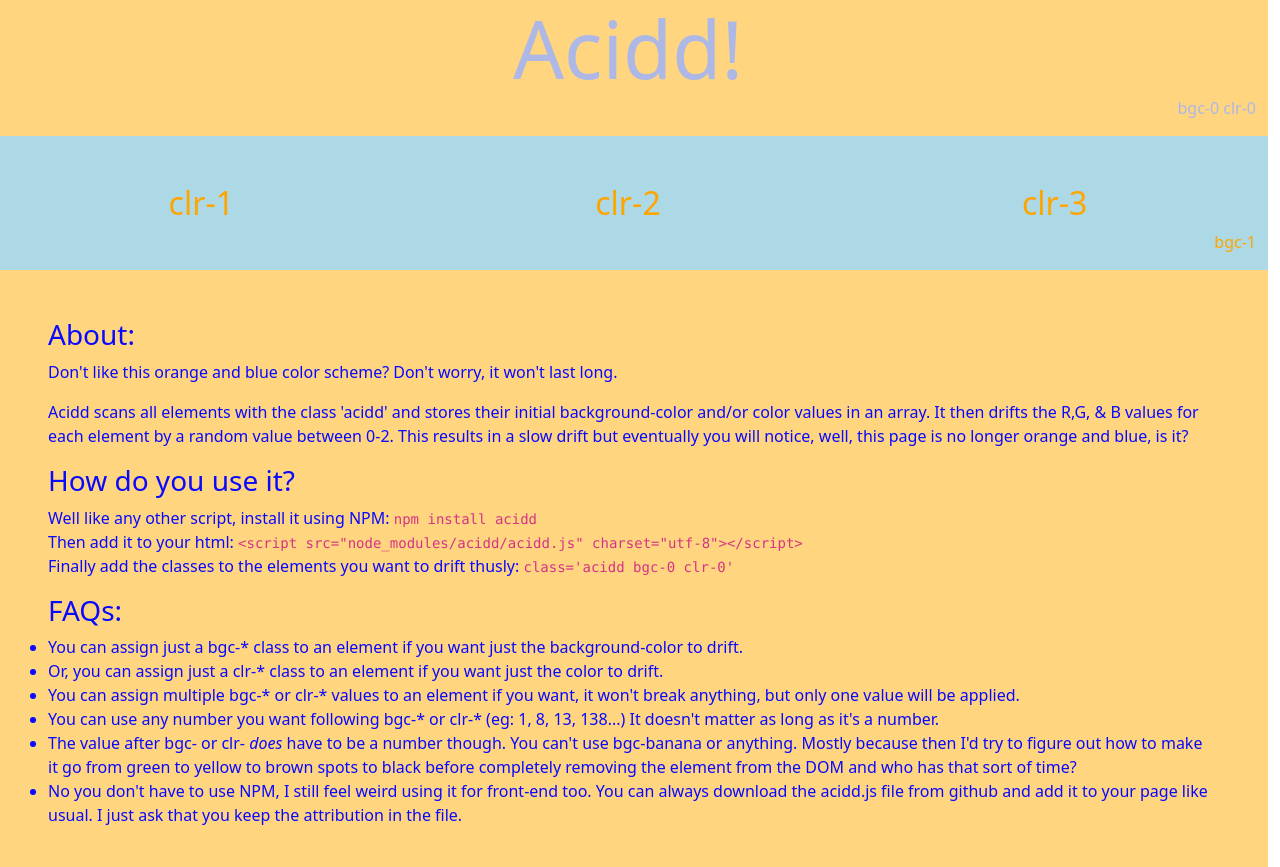
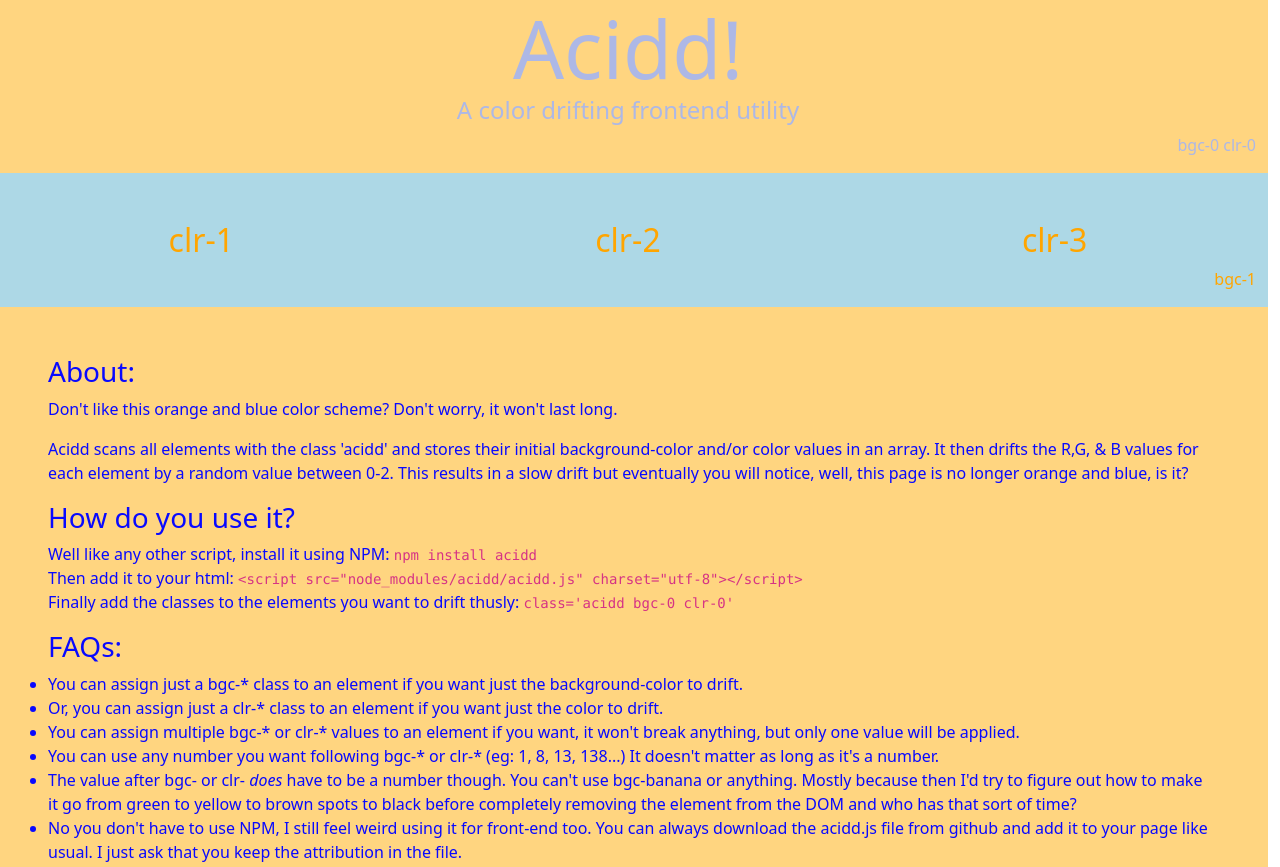
Before and after one commit to kyle138/acidd_kylemunz_com, a plain HTML site: page index.html in a window 1280 px wide. Shown: the top 867 px of the page. Drawn offline with nearby package versions, Linux system fonts and the light colour scheme; a script that the page names is missing.

Commit message:
subtitle

```diff
--- a/index.html
+++ b/index.html
@@ -16,6 +16,7 @@
   <!-- jumbotron -->
   <div class="col-sm-12 row jumbotron bgc-0 clr-0">
     <h1 class="text-center display-1">Acidd!</h1>
+    <h4 class="text-center">A color drifting frontend utility</h4>
     <p class="text-end">bgc-0 clr-0</p>
   </div>
   <!-- End jumbotron -->
```
